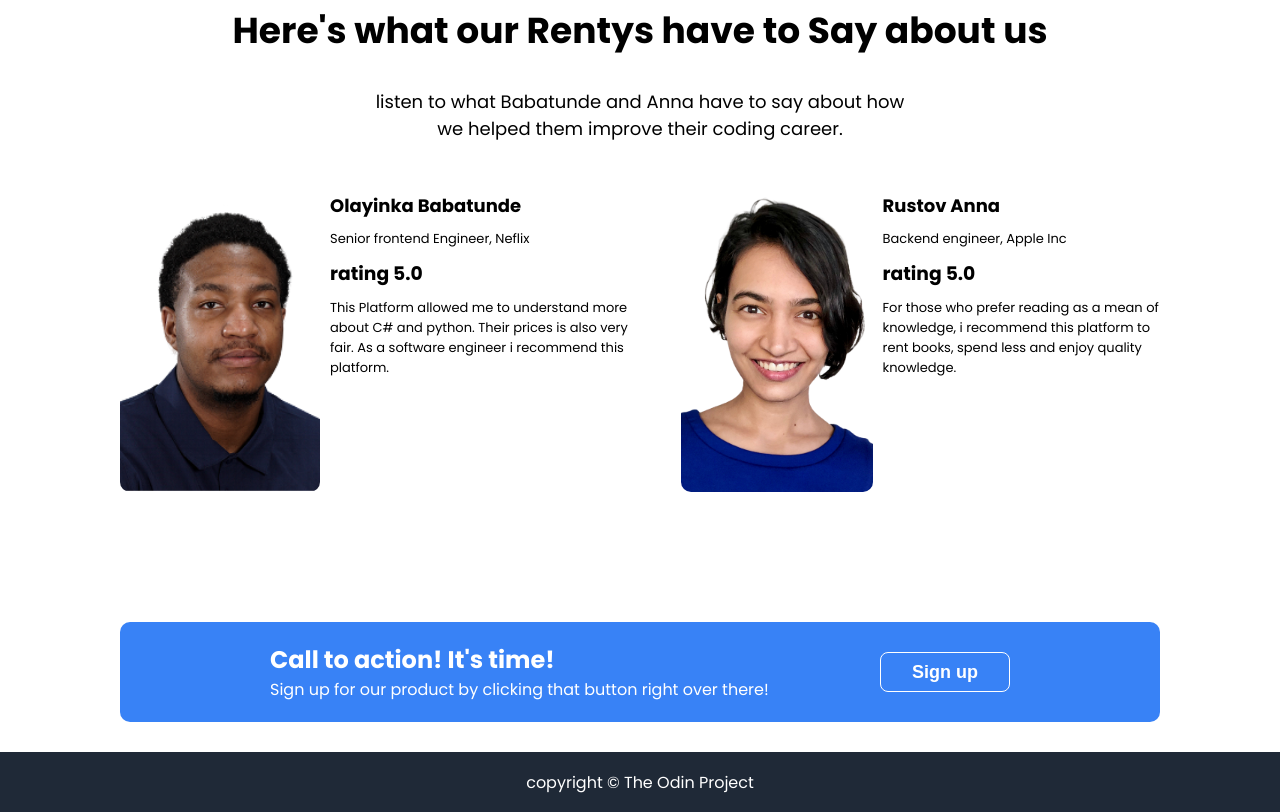
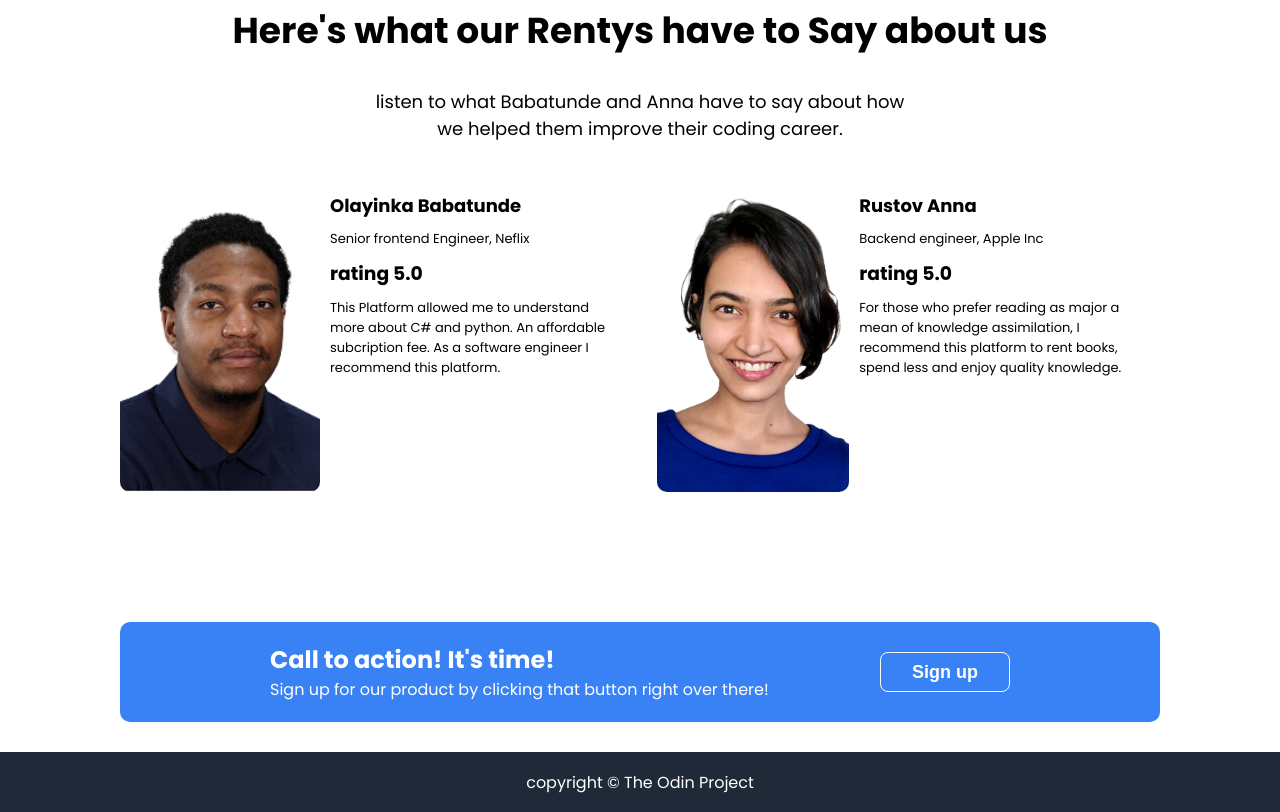
Before and after one commit to Ng1n3/odin-project, a plain HTML site: page index.html in a window 1280 px wide. Shown: the part 1329-2141 px from the top of the page. Drawn offline with Linux system fonts and the light colour scheme.

Commit message:
updating index.html

```diff
--- a/index.html
+++ b/index.html
@@ -144,7 +144,7 @@
                             </h3>
                             <p>
                                 This Platform allowed me to understand more about C# and python.
-                                Their prices is also very fair. As a software engineer i recommend
+                                An affordable subcription fee. As a software engineer I recommend
                                 this platform.
                             </p>
                         </div>
@@ -163,7 +163,7 @@
                                 rating <span>5.0</span>
                             </h3>
                             <p>
-                                For those who prefer reading as a mean of knowledge, i recommend
+                                For those who prefer reading as major a mean of knowledge assimilation, I recommend
                                 this platform to rent books, spend less and enjoy quality knowledge.
                             </p>
                         </div>
```
